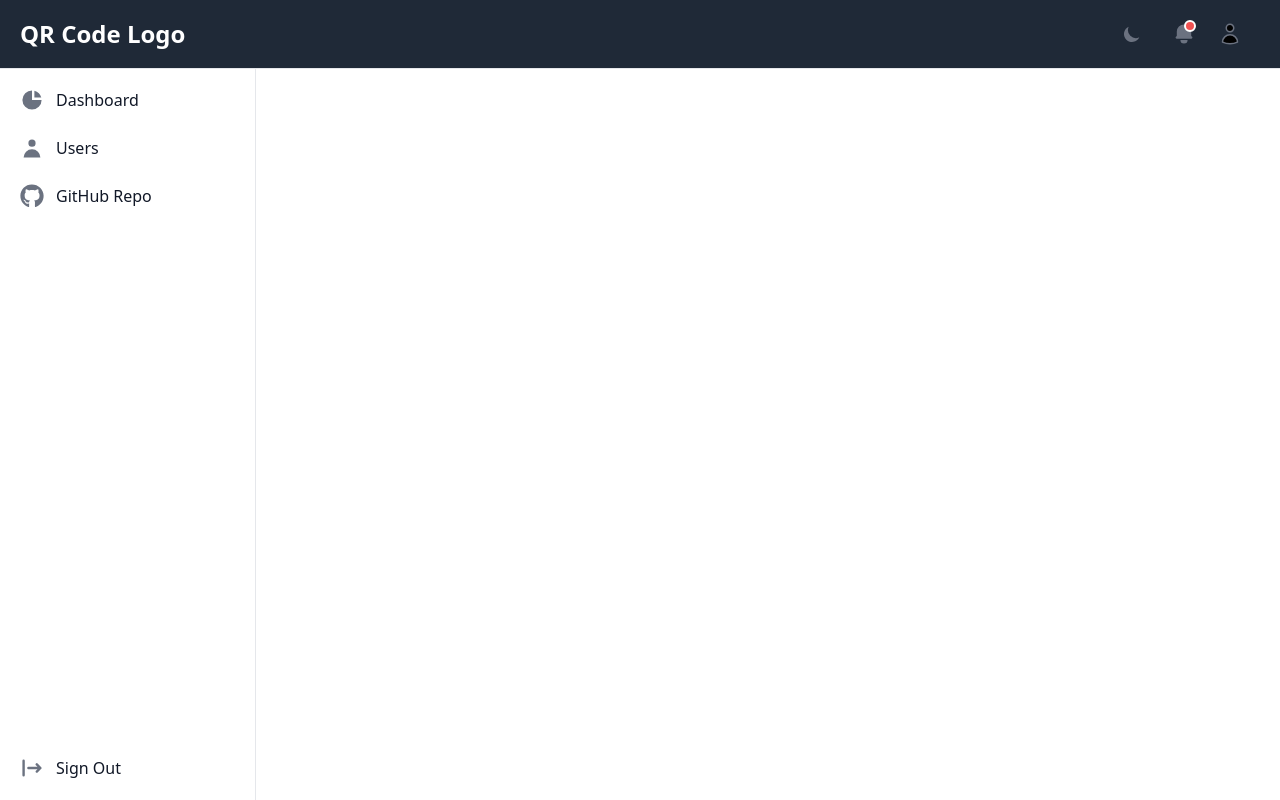
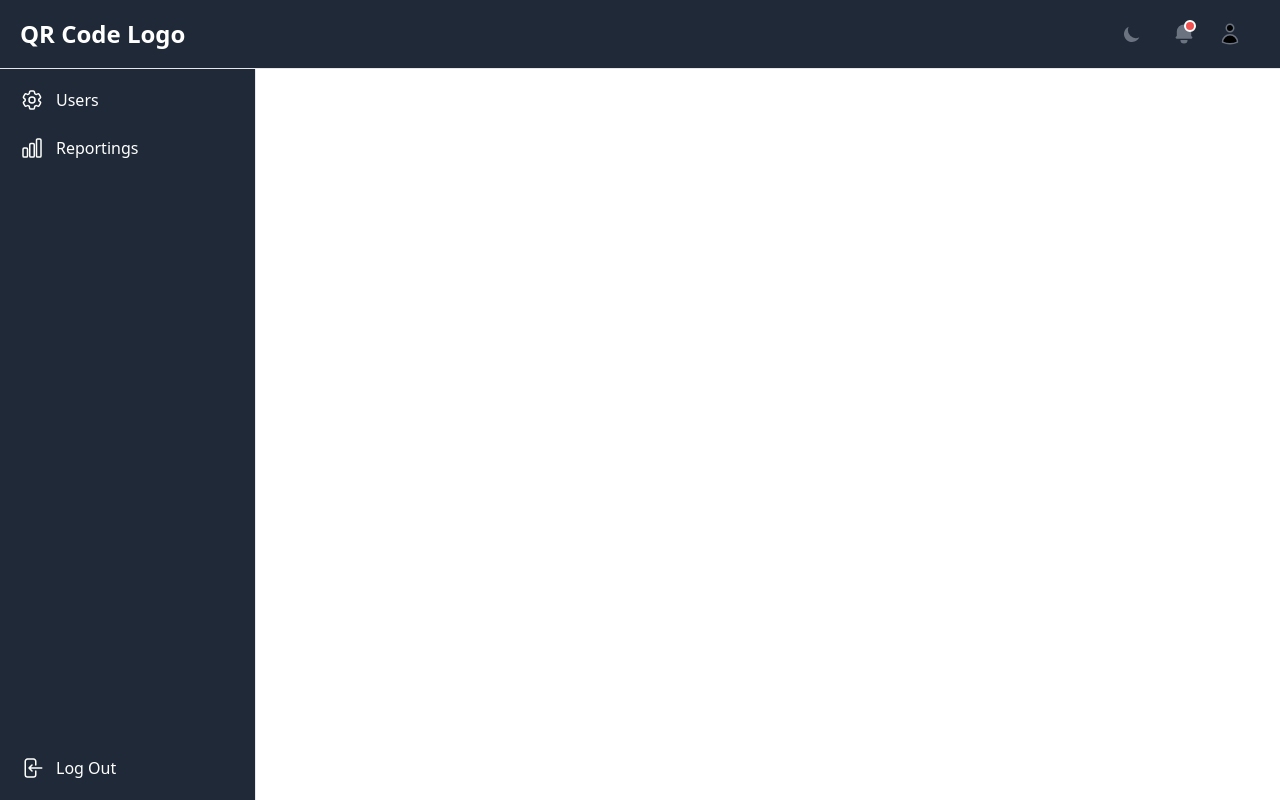
Before and after one commit to Boehmer-Don/car_qr, a Flask app: page / in a window 1280 px wide. Run offline with Flask 3, Linux system fonts and the light colour scheme; the visitor is signed in with stand-in values (Sample User, id 1); parts of the project's set-up code (start-up, migrations or seed data) failed here and were passed over.

Commit message:
admin frontend working commit

```diff
--- a/app/static/css/styles.css
+++ b/app/static/css/styles.css
@@ -2225,6 +2225,11 @@ input:checked + .toggle-bg {
   background-color: rgb(255 255 255 / var(--tw-bg-opacity));
 }
 
+.hover\:bg-gray-700:hover {
+  --tw-bg-opacity: 1;
+  background-color: rgb(55 65 81 / var(--tw-bg-opacity));
+}
+
 .hover\:text-blue-500:hover {
   --tw-text-opacity: 1;
   color: rgb(63 131 248 / var(--tw-text-opacity));
--- a/app/templates/sidebar.html
+++ b/app/templates/sidebar.html
@@ -1,88 +1,54 @@
 <aside
   id="logo-sidebar"
-  class="fixed top-0 left-0 z-40 w-64 h-screen pt-20 transition-transform -translate-x-full bg-white border-r border-gray-200 sm:translate-x-0 dark:bg-gray-800 dark:border-gray-700"
+  class="fixed top-0 left-0 z-40 w-64 h-screen pt-20 transition-transform -translate-x-full bg-gray-800 border-r border-gray-200 sm:translate-x-0 dark:bg-gray-800 dark:border-gray-700"
   aria-label="Sidebar"
 >
-  <div class="h-full px-3 pb-4 overflow-y-auto bg-white dark:bg-gray-800">
+  <div class="h-full px-3 pb-4 overflow-y-auto bg-gray-800 text-white">
     <ul class="space-y-2 font-medium">
+
+      <li>
+        <a
+          href="{{ url_for('user.get_all') }}"
+          class="flex items-center p-2 text-gray-900 rounded-lg text-white hover:bg-gray-700"
+        >
+        <svg xmlns="http://www.w3.org/2000/svg" fill="none" viewBox="0 0 24 24" stroke-width="1.5" stroke="currentColor" class="w-6 h-6">
+          <path stroke-linecap="round" stroke-linejoin="round" d="M9.594 3.94c.09-.542.56-.94 1.11-.94h2.593c.55 0 1.02.398 1.11.94l.213 1.281c.063.374.313.686.645.87.074.04.147.083.22.127.324.196.72.257 1.075.124l1.217-.456a1.125 1.125 0 011.37.49l1.296 2.247a1.125 1.125 0 01-.26 1.431l-1.003.827c-.293.24-.438.613-.431.992a6.759 6.759 0 010 .255c-.007.378.138.75.43.99l1.005.828c.424.35.534.954.26 1.43l-1.298 2.247a1.125 1.125 0 01-1.369.491l-1.217-.456c-.355-.133-.75-.072-1.076.124a6.57 6.57 0 01-.22.128c-.331.183-.581.495-.644.869l-.213 1.28c-.09.543-.56.941-1.11.941h-2.594c-.55 0-1.02-.398-1.11-.94l-.213-1.281c-.062-.374-.312-.686-.644-.87a6.52 6.52 0 01-.22-.127c-.325-.196-.72-.257-1.076-.124l-1.217.456a1.125 1.125 0 01-1.369-.49l-1.297-2.247a1.125 1.125 0 01.26-1.431l1.004-.827c.292-.24.437-.613.43-.992a6.932 6.932 0 010-.255c.007-.378-.138-.75-.43-.99l-1.004-.828a1.125 1.125 0 01-.26-1.43l1.297-2.247a1.125 1.125 0 011.37-.491l1.216.456c.356.133.751.072 1.076-.124.072-.044.146-.087.22-.128.332-.183.582-.495.644-.869l.214-1.281z" />
+          <path stroke-linecap="round" stroke-linejoin="round" d="M15 12a3 3 0 11-6 0 3 3 0 016 0z" />
+        </svg>
+
+          <span class="flex-1 ml-3 whitespace-nowrap">Users</span>
+        </a>
+      </li>
+
       <li>
         <a
           href="#"
-          class="flex items-center p-2 text-gray-900 rounded-lg dark:text-white hover:bg-gray-100 dark:hover:bg-gray-700"
+          class="flex items-center p-2 text-gray-900 rounded-lg text-white hover:bg-gray-700"
         >
-          <svg
-            aria-hidden="true"
-            class="w-6 h-6 text-gray-500 transition duration-75 dark:text-gray-400 group-hover:text-gray-900 dark:group-hover:text-white"
-            fill="currentColor"
-            viewBox="0 0 20 20"
-            xmlns="http://www.w3.org/2000/svg"
-          >
-            <path d="M2 10a8 8 0 018-8v8h8a8 8 0 11-16 0z"></path>
-            <path d="M12 2.252A8.014 8.014 0 0117.748 8H12V2.252z"></path>
-          </svg>
-          <span class="ml-3">Dashboard</span>
-        </a>
-      </li>
-      <li>
-        <a
-          href="{{ url_for('user.get_all') }}"
-          class="flex items-center p-2 text-gray-900 rounded-lg dark:text-white hover:bg-gray-100 dark:hover:bg-gray-700"
-        >
-          <svg
-            aria-hidden="true"
-            class="flex-shrink-0 w-6 h-6 text-gray-500 transition duration-75 dark:text-gray-400 group-hover:text-gray-900 dark:group-hover:text-white"
-            fill="currentColor"
-            viewBox="0 0 20 20"
-            xmlns="http://www.w3.org/2000/svg"
-          >
-            <path
-              fill-rule="evenodd"
-              d="M10 9a3 3 0 100-6 3 3 0 000 6zm-7 9a7 7 0 1114 0H3z"
-              clip-rule="evenodd"
-            ></path>
-          </svg>
-          <span class="flex-1 ml-3 whitespace-nowrap">Users</span>
-        </a>
-      </li>
-      <li>
-        <a
-          href="https://github.com/Simple2B/flask.app"
-          class="flex items-center p-2 text-gray-900 rounded-lg dark:text-white hover:bg-gray-100 dark:hover:bg-gray-700"
-        >
-          <svg
-            aria-hidden="true"
-            class="flex-shrink-0 w-6 h-6 text-gray-500 transition duration-75 group-hover:text-gray-900 dark:text-gray-400 dark:group-hover:text-white"
-            fill="currentColor"
-            xmlns="http://www.w3.org/2000/svg"
-            viewBox="0 0 496 512"
-          >
-            <path
-              d="M165.9 397.4c0 2-2.3 3.6-5.2 3.6-3.3.3-5.6-1.3-5.6-3.6 0-2 2.3-3.6 5.2-3.6 3-.3 5.6 1.3 5.6 3.6zm-31.1-4.5c-.7 2 1.3 4.3 4.3 4.9 2.6 1 5.6 0 6.2-2s-1.3-4.3-4.3-5.2c-2.6-.7-5.5.3-6.2 2.3zm44.2-1.7c-2.9.7-4.9 2.6-4.6 4.9.3 2 2.9 3.3 5.9 2.6 2.9-.7 4.9-2.6 4.6-4.6-.3-1.9-3-3.2-5.9-2.9zM244.8 8C106.1 8 0 113.3 0 252c0 110.9 69.8 205.8 169.5 239.2 12.8 2.3 17.3-5.6 17.3-12.1 0-6.2-.3-40.4-.3-61.4 0 0-70 15-84.7-29.8 0 0-11.4-29.1-27.8-36.6 0 0-22.9-15.7 1.6-15.4 0 0 24.9 2 38.6 25.8 21.9 38.6 58.6 27.5 72.9 20.9 2.3-16 8.8-27.1 16-33.7-55.9-6.2-112.3-14.3-112.3-110.5 0-27.5 7.6-41.3 23.6-58.9-2.6-6.5-11.1-33.3 2.6-67.9 20.9-6.5 69 27 69 27 20-5.6 41.5-8.5 62.8-8.5s42.8 2.9 62.8 8.5c0 0 48.1-33.6 69-27 13.7 34.7 5.2 61.4 2.6 67.9 16 17.7 25.8 31.5 25.8 58.9 0 96.5-58.9 104.2-114.8 110.5 9.2 7.9 17 22.9 17 46.4 0 33.7-.3 75.4-.3 83.6 0 6.5 4.6 14.4 17.3 12.1C428.2 457.8 496 362.9 496 252 496 113.3 383.5 8 244.8 8zM97.2 352.9c-1.3 1-1 3.3.7 5.2 1.6 1.6 3.9 2.3 5.2 1 1.3-1 1-3.3-.7-5.2-1.6-1.6-3.9-2.3-5.2-1zm-10.8-8.1c-.7 1.3.3 2.9 2.3 3.9 1.6 1 3.6.7 4.3-.7.7-1.3-.3-2.9-2.3-3.9-2-.6-3.6-.3-4.3.7zm32.4 35.6c-1.6 1.3-1 4.3 1.3 6.2 2.3 2.3 5.2 2.6 6.5 1 1.3-1.3.7-4.3-1.3-6.2-2.2-2.3-5.2-2.6-6.5-1zm-11.4-14.7c-1.6 1-1.6 3.6 0 5.9 1.6 2.3 4.3 3.3 5.6 2.3 1.6-1.3 1.6-3.9 0-6.2-1.4-2.3-4-3.3-5.6-2z"
-            ></path>
-          </svg>
-          <span class="flex-1 ml-3 whitespace-nowrap">GitHub Repo</span>
+        <svg xmlns="http://www.w3.org/2000/svg" fill="none" viewBox="0 0 24 24" stroke-width="1.5" stroke="currentColor" class="w-6 h-6">
+          <path stroke-linecap="round" stroke-linejoin="round" d="M3 13.125C3 12.504 3.504 12 4.125 12h2.25c.621 0 1.125.504 1.125 1.125v6.75C7.5 20.496 6.996 21 6.375 21h-2.25A1.125 1.125 0 013 19.875v-6.75zM9.75 8.625c0-.621.504-1.125 1.125-1.125h2.25c.621 0 1.125.504 1.125 1.125v11.25c0 .621-.504 1.125-1.125 1.125h-2.25a1.125 1.125 0 01-1.125-1.125V8.625zM16.5 4.125c0-.621.504-1.125 1.125-1.125h2.25C20.496 3 21 3.504 21 4.125v15.75c0 .621-.504 1.125-1.125 1.125h-2.25a1.125 1.125 0 01-1.125-1.125V4.125z" />
+        </svg>
+
+          <span class="ml-3">Reportings</span>
         </a>
       </li>
 
       <li>
         <a
           href="{{ url_for('auth.logout') }}"
-          class="absolute bottom-3 left-3 flex items-center p-2 text-gray-900 rounded-lg dark:text-white hover:bg-gray-100 dark:hover:bg-gray-700"
+          class="absolute bottom-3 left-3 flex items-center p-2 rounded-lg text-white hover:bg-gray-700"
         >
-          <svg
-            aria-hidden="true"
-            class="flex-shrink-0 w-6 h-6 text-gray-500 transition duration-75 dark:text-gray-400 group-hover:text-gray-900 dark:group-hover:text-white"
-            fill="currentColor"
-            viewBox="0 0 20 20"
-            xmlns="http://www.w3.org/2000/svg"
-          >
+        <svg xmlns="http://www.w3.org/2000/svg" fill="none" viewBox="0 0 24 24" stroke-width="1.5" stroke="currentColor" class="w-6 h-6">
+          <path stroke-linecap="round" stroke-linejoin="round" d="M15.75 9V5.25A2.25 2.25 0 0013.5 3h-6a2.25 2.25 0 00-2.25 2.25v13.5A2.25 2.25 0 007.5 21h6a2.25 2.25 0 002.25-2.25V15M12 9l-3 3m0 0l3 3m-3-3h12.75" />
+        </svg>
+
             <path
               fill-rule="evenodd"
               d="M3 3a1 1 0 00-1 1v12a1 1 0 102 0V4a1 1 0 00-1-1zm10.293 9.293a1 1 0 001.414 1.414l3-3a1 1 0 000-1.414l-3-3a1 1 0 10-1.414 1.414L14.586 9H7a1 1 0 100 2h7.586l-1.293 1.293z"
               clip-rule="evenodd"
             ></path>
           </svg>
-          <span class="flex-1 ml-3 whitespace-nowrap">Sign Out</span>
+          <span class="flex-1 ml-3 whitespace-nowrap">Log Out</span>
         </a>
       </li>
     </ul>
```
Also changed, not shown: app/static/img/chart.svg (added), app/static/img/forge-icon.svg (added).
